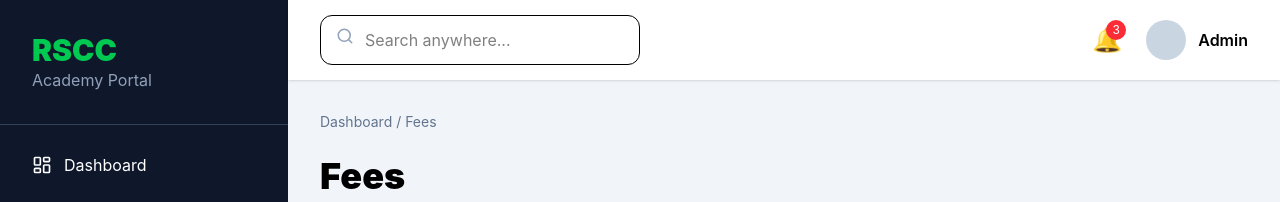
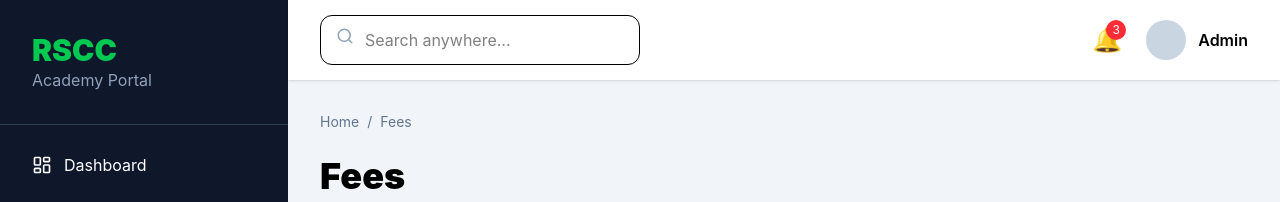
Before and after one commit to apexalphaa/rscc-app, a React (Vite) app in the folder apps/frontend/: page /fees in a window 1280 px wide. Shown: the top 202 px of the page. Built offline with nearby package versions, Linux system fonts and the light colour scheme.

Commit message:
Update Breadcrumb.jsx

```diff
--- a/apps/frontend/src/components/Breadcrumb.jsx
+++ b/apps/frontend/src/components/Breadcrumb.jsx
@@ -4,46 +4,34 @@ export default function Breadcrumb() {
 
   const location = useLocation();
 
-  const paths = location.pathname
-    .split("/")
-    .filter(Boolean);
+  const page =
+    location.pathname
+      .split("/")
+      .filter(Boolean)
+      .pop() || "home";
 
   return (
 
-    <div className="mb-6 text-sm text-slate-500">
+    <div className="text-sm text-slate-500 mb-6">
 
       <Link
-        to="/dashboard"
+        to="/"
         className="hover:text-green-600"
       >
-        Dashboard
+        Home
       </Link>
 
-      {paths.map((item, index) => {
+      <span className="mx-2">
 
-        const url =
-          "/" + paths.slice(0, index + 1).join("/");
+        /
 
-        return (
+      </span>
 
-          <span key={url}>
+      <span className="capitalize">
 
-            {" / "}
+        {page.replace("-", " ")}
 
-            <Link
-              to={url}
-              className="hover:text-green-600 capitalize"
-            >
-
-              {item.replace("-", " ")}
-
-            </Link>
-
-          </span>
-
-        );
-
-      })}
+      </span>
 
     </div>
 
```
